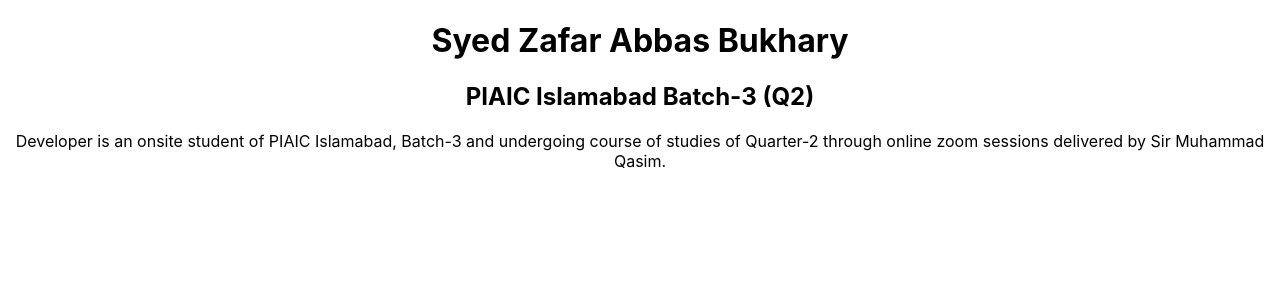
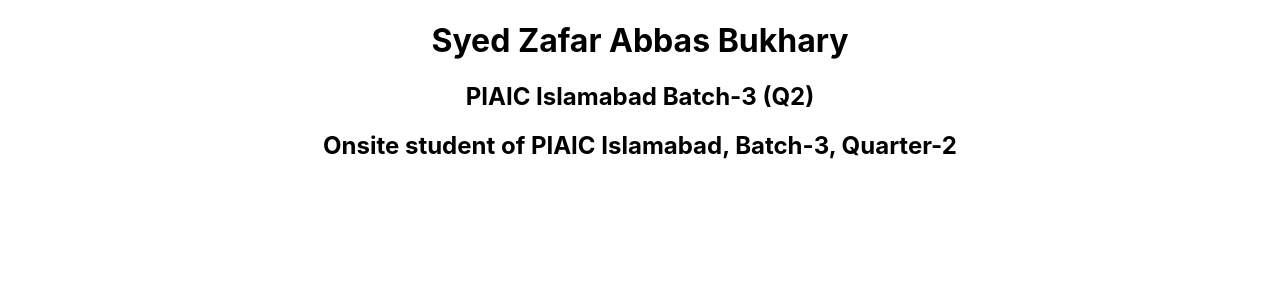
Before and after one commit to ZafarBukhari/Boocamp-Class02, a React (Create React App) app: page / in a window 1280 px wide. Shown: the top 300 px of the page. Built offline with nearby package versions, Linux system fonts and the light colour scheme.

Commit message:
Updated study status

```diff
--- a/src/App.js
+++ b/src/App.js
@@ -6,7 +6,7 @@ function App() {
     <div className="App">
      <h1>Syed Zafar Abbas Bukhary</h1>
      <h2>PIAIC Islamabad Batch-3 (Q2)</h2>
-     <p>Developer is an onsite student of PIAIC Islamabad, Batch-3 and undergoing course of studies of Quarter-2 through online zoom sessions delivered by Sir Muhammad Qasim.</p>
+     <h2>Onsite student of PIAIC Islamabad, Batch-3, Quarter-2 </h2>
     </div>
   );
 }
```
